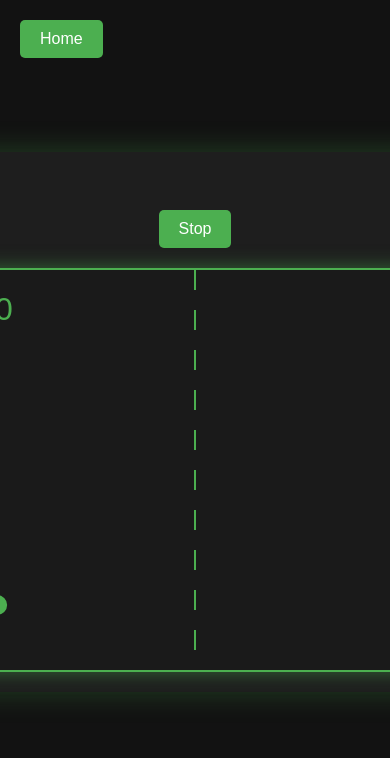
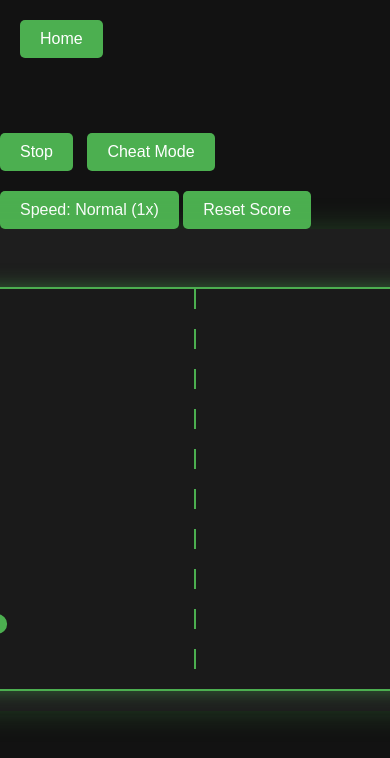
Before and after one commit to fightingentropy/hijingo, a plain HTML site: page pong.html in a window 390 px wide. Shown: the top 758 px of the page. Drawn offline with Linux system fonts and the light colour scheme.

Commit message:
update pong game

```diff
--- a/pong.html
+++ b/pong.html
@@ -33,7 +33,7 @@
       }
       .button {
         padding: 10px 20px;
-        background-color: #4CAF50;
+        background-color: #4caf50;
         color: white;
         border: none;
         cursor: pointer;
@@ -63,18 +63,27 @@
       .score {
         font-size: 24px;
         font-weight: bold;
-        color: #4CAF50;
+        color: #4caf50;
+      }
+      #cheatButton {
+        margin-bottom: 20px;
+        margin-left: 10px;
       }
     </style>
   </head>
   <body>
     <a href="index.html" id="homeButton" class="button">Home</a>
+    <div id="buttonContainer">
+      <button id="stopButton" class="button" title="Pause or resume the game">Stop</button>
+      <button id="cheatButton" class="button" title="Extend your paddle to full height">Cheat Mode</button>
+      <button id="speedButton" class="button" title="Cycle through different ball speeds">Speed: Normal (1x)</button>
+      <button id="resetScoreButton" class="button" title="Reset both players' scores to zero">Reset Score</button>
+    </div>
     <div id="gameContainer">
       <div id="scoreBoard">
         <div class="score">Left: <span id="leftScore">0</span></div>
         <div class="score">Right: <span id="rightScore">0</span></div>
       </div>
-      <button id="stopButton" class="button">Stop</button>
       <canvas id="gameCanvas" width="800" height="400"></canvas>
     </div>
     <script>
@@ -82,17 +91,22 @@
       const ctx = canvas.getContext('2d');
 
       // Game objects
-      const ball = { x: 400, y: 200, radius: 10, dx: 3, dy: 3 }; // Reduced initial speed
-      const paddleHeight = 150, paddleWidth = 15; // Increased paddle size
+      const ball = { x: 400, y: 200, radius: 10, dx: 3, dy: 3, originalSpeed: 3, speedMultiplier: 1 };
+      const paddleHeight = 150,
+        paddleWidth = 15; // Increased paddle size
       const leftPaddle = { x: 10, y: 125 };
       const rightPaddle = { x: 775, y: 125 };
-      let leftScore = 0, rightScore = 0;
+      let leftScore = 0,
+        rightScore = 0;
 
       // Event listener for paddle movement
       document.addEventListener('mousemove', (e) => {
         const rect = canvas.getBoundingClientRect();
         let newY = e.clientY - rect.top - paddleHeight / 2;
-        leftPaddle.y = Math.max(0, Math.min(canvas.height - paddleHeight, newY));
+        leftPaddle.y = Math.max(
+          0,
+          Math.min(canvas.height - paddleHeight, newY)
+        );
       });
 
       function drawRect(x, y, width, height, color) {
@@ -127,8 +141,8 @@
         // Ball collision with paddles
         if (
           (ball.x - ball.radius < leftPaddle.x + paddleWidth &&
-            ball.y > leftPaddle.y &&
-            ball.y < leftPaddle.y + paddleHeight) ||
+            ((isCheatActive && ball.y > 0 && ball.y < canvas.height) ||
+             (!isCheatActive && ball.y > leftPaddle.y && ball.y < leftPaddle.y + paddleHeight))) ||
           (ball.x + ball.radius > rightPaddle.x &&
             ball.y > rightPaddle.y &&
             ball.y < rightPaddle.y + paddleHeight)
@@ -140,13 +154,16 @@
         if (ball.x + ball.radius > canvas.width) {
           leftScore++;
           resetBall();
+          updateScoreBoard();
         } else if (ball.x - ball.radius < 0) {
           rightScore++;
           resetBall();
+          updateScoreBoard();
         }
 
         // Dumber AI for right paddle
-        if (Math.random() < 0.7) { // 70% chance to move
+        if (Math.random() < 0.7) {
+          // 70% chance to move
           let targetY = ball.y - paddleHeight / 2;
           let maxMove = 3; // Limit maximum movement speed
           let moveAmount = Math.min(Math.abs(targetY - rightPaddle.y), maxMove);
@@ -158,15 +175,22 @@
         }
 
         // Keep both paddles within the canvas
-        leftPaddle.y = Math.max(0, Math.min(canvas.height - paddleHeight, leftPaddle.y));
-        rightPaddle.y = Math.max(0, Math.min(canvas.height - paddleHeight, rightPaddle.y));
+        leftPaddle.y = Math.max(
+          0,
+          Math.min(canvas.height - paddleHeight, leftPaddle.y)
+        );
+        rightPaddle.y = Math.max(
+          0,
+          Math.min(canvas.height - paddleHeight, rightPaddle.y)
+        );
       }
 
       function resetBall() {
         ball.x = canvas.width / 2;
         ball.y = canvas.height / 2;
-        ball.dx = (Math.random() > 0.5 ? 1 : -1) * 3; // Reduced reset speed
-        ball.dy = (Math.random() > 0.5 ? 1 : -1) * 3; // Reduced reset speed
+        const speed = ball.originalSpeed * ball.speedMultiplier;
+        ball.dx = (Math.random() > 0.5 ? 1 : -1) * speed;
+        ball.dy = (Math.random() > 0.5 ? 1 : -1) * speed;
       }
 
       function draw() {
@@ -176,9 +200,9 @@
         // Draw paddles
         drawRect(
           leftPaddle.x,
-          leftPaddle.y,
+          isCheatActive ? 0 : leftPaddle.y,
           paddleWidth,
-          paddleHeight,
+          isCheatActive ? canvas.height : paddleHeight,
           '#4CAF50'
         );
         drawRect(
@@ -191,10 +215,6 @@
 
         // Draw ball
         drawCircle(ball.x, ball.y, ball.radius, '#4CAF50');
-
-        // Draw scores
-        drawText(leftScore, canvas.width / 4, 50, '#4CAF50', 32);
-        drawText(rightScore, (3 * canvas.width) / 4, 50, '#4CAF50', 32);
 
         // Draw center line
         for (let i = 0; i < canvas.height; i += 40) {
@@ -209,8 +229,17 @@
 
       let isGameRunning = true;
       const stopButton = document.getElementById('stopButton');
+      let isCheatActive = false;
+      const cheatButton = document.getElementById('cheatButton');
+      const originalPaddleHeight = paddleHeight;
+      let speedLevel = 0;
+      const speedButton = document.getElementById('speedButton');
+      const resetScoreButton = document.getElementById('resetScoreButton');
 
       stopButton.addEventListener('click', toggleGame);
+      cheatButton.addEventListener('click', toggleCheat);
+      speedButton.addEventListener('click', toggleSpeed);
+      resetScoreButton.addEventListener('click', resetScore);
 
       function toggleGame() {
         isGameRunning = !isGameRunning;
@@ -218,6 +247,33 @@
         if (isGameRunning) {
           gameLoop();
         }
+      }
+
+      function toggleCheat() {
+        isCheatActive = !isCheatActive;
+        cheatButton.textContent = isCheatActive
+          ? 'Disable Cheat'
+          : 'Cheat Mode';
+        // Remove the ball speed update from here
+      }
+
+      function toggleSpeed() {
+        speedLevel = (speedLevel + 1) % 3;
+        const speedLabels = ['Normal', 'Fast', 'Super Fast'];
+        const speedMultipliers = [1, 2, 3];
+
+        ball.speedMultiplier = speedMultipliers[speedLevel];
+        speedButton.textContent = `Speed: ${speedLabels[speedLevel]} (${speedMultipliers[speedLevel]}x)`;
+
+        // Update ball speed (remove cheat mode consideration)
+        ball.dx = Math.sign(ball.dx) * ball.originalSpeed * ball.speedMultiplier;
+        ball.dy = Math.sign(ball.dy) * ball.originalSpeed * ball.speedMultiplier;
+      }
+
+      function resetScore() {
+        leftScore = 0;
+        rightScore = 0;
+        updateScoreBoard();
       }
 
       function gameLoop() {
@@ -228,6 +284,9 @@
         }
       }
 
+      // Call updateScoreBoard at the start to initialize the score display
+      updateScoreBoard();
+
       gameLoop();
     </script>
   </body>
```
